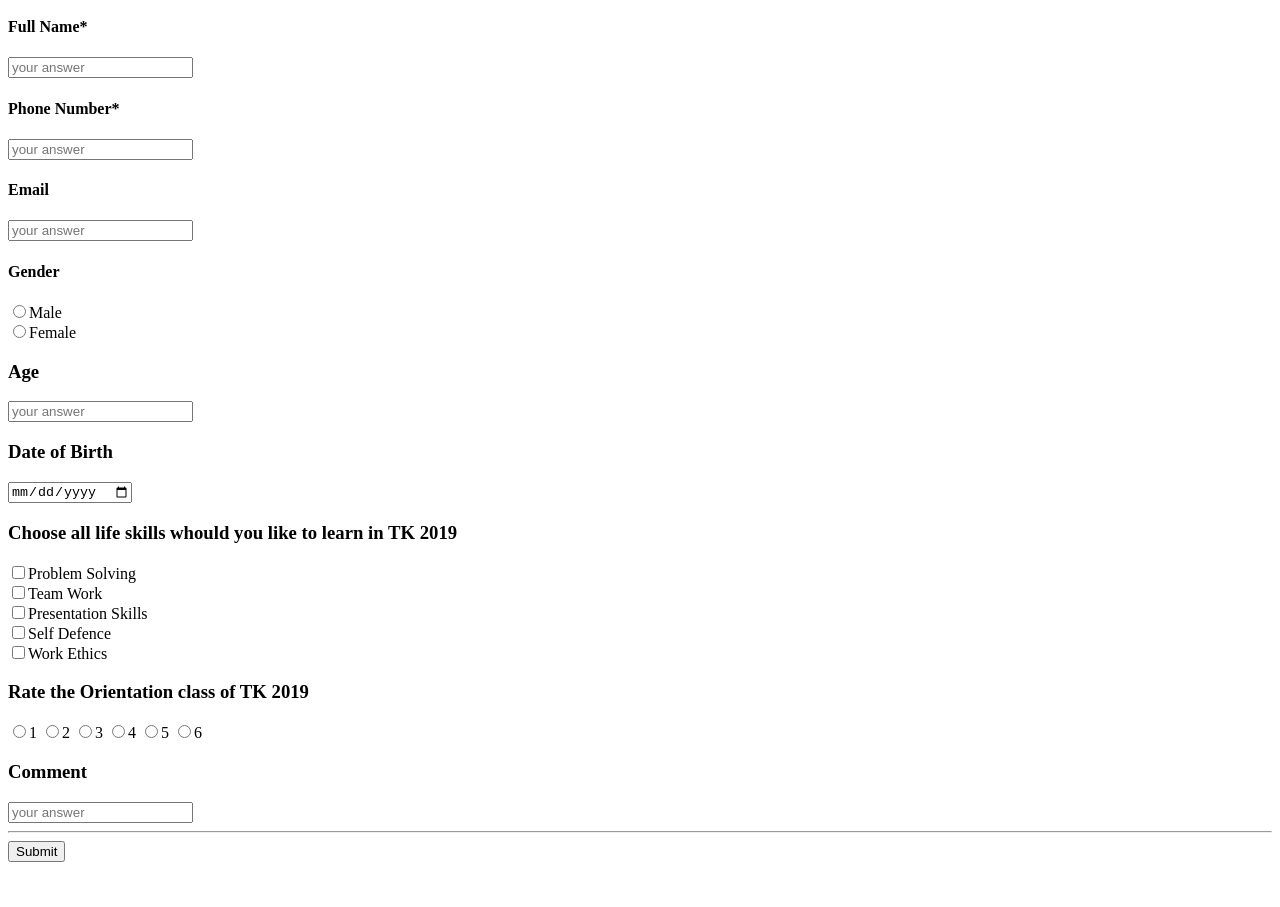
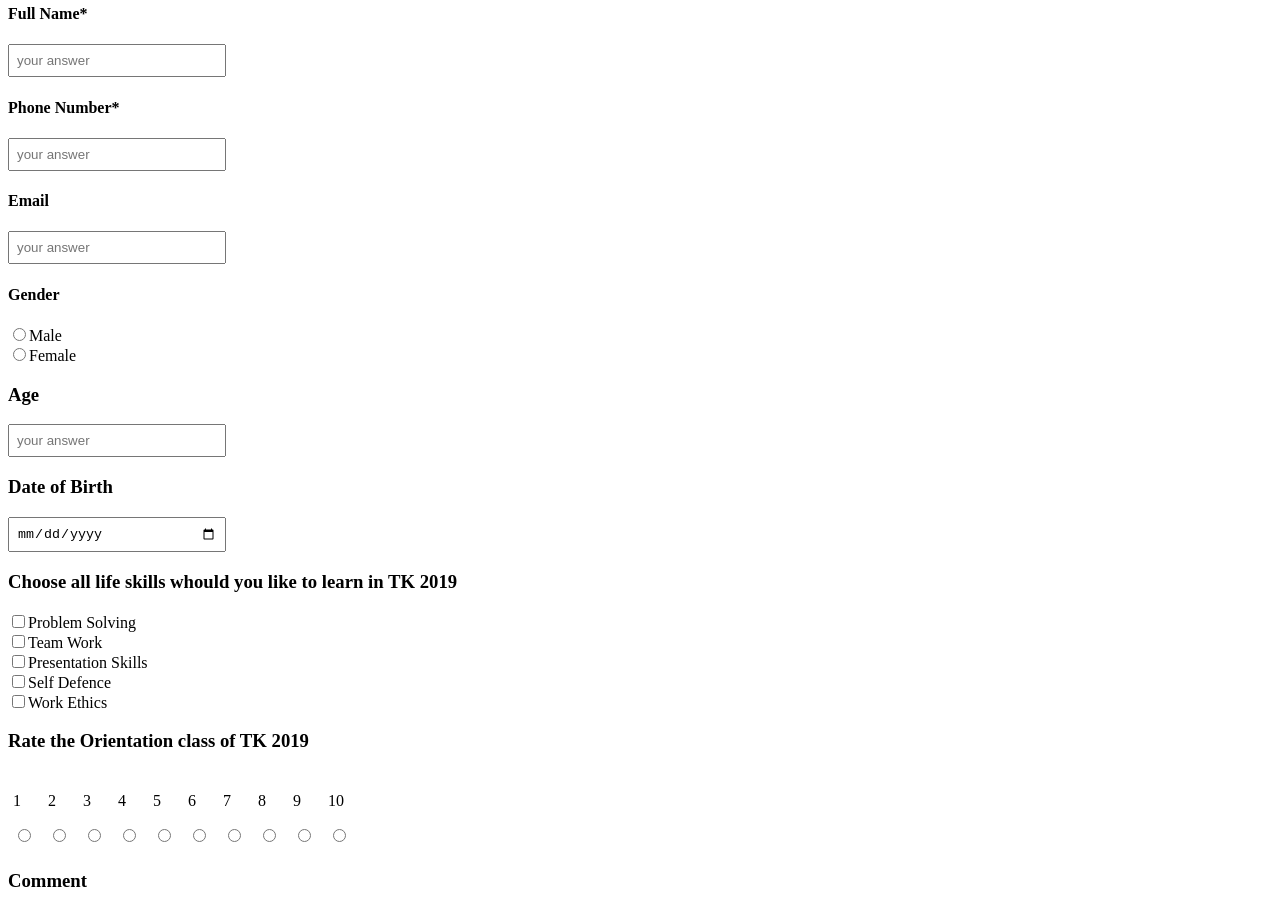
Before and after one commit to Aniqa-Mukhtar/feedback-form-task, a plain HTML site: page index.html in a window 1280 px wide. Shown: the part 101-1008 px from the top of the page. Before the commit the page ends 971 px from the top, so only its background shows below. Drawn offline with Linux system fonts and the light colour scheme.

Commit message:
changes apply krdi hain

```diff
--- a/index.html
+++ b/index.html
@@ -3,57 +3,152 @@
 
 <head>
     <title>Feedback Form</title>
+
+    <link rel="stylesheet" href="style.css"></link>
 </head>
 
 <body>
+    <section>
         <h1>Feedback Form</h1>
+
         <p>Required*</p>
+
         <h4>Full Name*</h4>
-        <input placeholder="your answer">
 
+        <input class="name-inpt" placeholder="your answer">
+    </section>
+
+    <section>
+        <div>
             <h4>Phone Number*</h4>
-        <input placeholder="your answer">
 
+            <input class="nmbr-inpt" placeholder="your answer">
+        </div>
+
+        <div>
             <h4>Email</h4>
-        <input placeholder="your answer">
 
+            <input class="mail-inpt" placeholder="your answer">
+        </div>
+
+        <div>
             <h4>Gender</h4>
-        <input type="radio">Male<br>
+            <div>
+                <input type="radio">Male
+            </div>
+            <div>
                 <input type="radio">Female
+            </div>
 
+        </div>
+
+        <div>
             <h3>Age</h3>
-        <input placeholder="your answer">
 
+            <input class="age-inpt" placeholder="your answer">
+        </div>
+
+        <div>
             <h3>Date of Birth</h3>
-        <input type="date">
 
-        <h3>Choose all life skills whould you like to learn in TK 2019</h3>
-        <input type="checkbox">Problem Solving<br>
-        <input type="checkbox">Team Work<br>
-        <input type="checkbox">Presentation Skills<br>
-        <input type="checkbox">Self Defence <br>
-        <input type="checkbox">Work Ethics<br>
+            <input class="date-inpt" type="date">
+        </div>
+    </section>
 
-        <h3>Rate the Orientation class of TK 2019</h3>
+    <section>
+        <h3>
+            Choose all life skills whould you like to learn in TK 2019
+        </h3>
+        <div>
+            <input type="checkbox">Problem Solving
+        </div>
+        <div>
+            <input type="checkbox">Team Work
+        </div>
+        <div>
+            <input type="checkbox">Presentation Skills
+        </div>
+        <div>
+            <input type="checkbox">Self Defence
+        </div>
+        <div>
+            <input class="checkbx" type="checkbox">Work Ethics
+        </div>
+    </section>
 
+    <section>
+        <h3>
+            Rate the Orientation class of TK 2019
+        </h3>
 
-        <input type="radio">1
+        <div class="radio-btn">
+            <p>1</p>
 
-        <input type="radio">2
-        <input type="radio">3
-        <input type="radio">4
-        <input type="radio">5
-        <input type="radio">6
+            <input type="radio">
+        </div>
 
+        <div class="radio-btn">
+            <p>2</p>
 
+            <input type="radio">
+        </div>
+
+        <div class="radio-btn">
+            <p>3</p>
+
+            <input type="radio">
+        </div>
+
+        <div class="radio-btn">
+            <p>4</p>
+
+            <input type="radio">
+        </div>
+
+        <div class="radio-btn">
+            <p>5</p>
+
+            <input type="radio">
+        </div>
+
+        <div class="radio-btn">
+            <p>6</p>
+
+            <input type="radio">
+        </div>
+
+        <div class="radio-btn">
+            <p>7</p>
+
+            <input type="radio">
+        </div>
+
+        <div class="radio-btn">
+            <p>8</p>
+
+            <input type="radio">
+        </div>
+
+        <div class="radio-btn">
+            <p>9</p>
+
+            <input type="radio">
+        </div>
+
+        <div class="radio-btn">
+            <p>10</p>
+
+            <input type="radio">
+        </div>
 
         <h3>Comment</h3>
-		<input type placeholder="your answer">
-		<hr>
 
+        <input class="input-comment" type="type" placeholder="your answer"></input>
+    </section>
+
+    <section class="hr">
         <button>Submit</button>
-
-
+    </section>
 </body>
 
 </html>
--- /dev/null
+++ b/style.css
@@ -0,0 +1,31 @@
+.hr {
+    padding: 10px;
+}
+
+.name-inpt,
+.nmbr-inpt,
+.mail-inpt,
+.age-inpt,
+.date-inpt {
+    padding: 7px;
+    width: 200px;
+}
+
+.input-comment {
+    padding: 20px;
+    height: 30px;
+    width: 300px;
+}
+
+h1 {
+    font-size: bold;
+}
+
+button {
+    padding: 5px 10px;
+}
+
+.radio-btn {
+    display: inline-block;
+    padding: 5px;
+}
```
Lines whose indentation alone changed are shown as unchanged.
